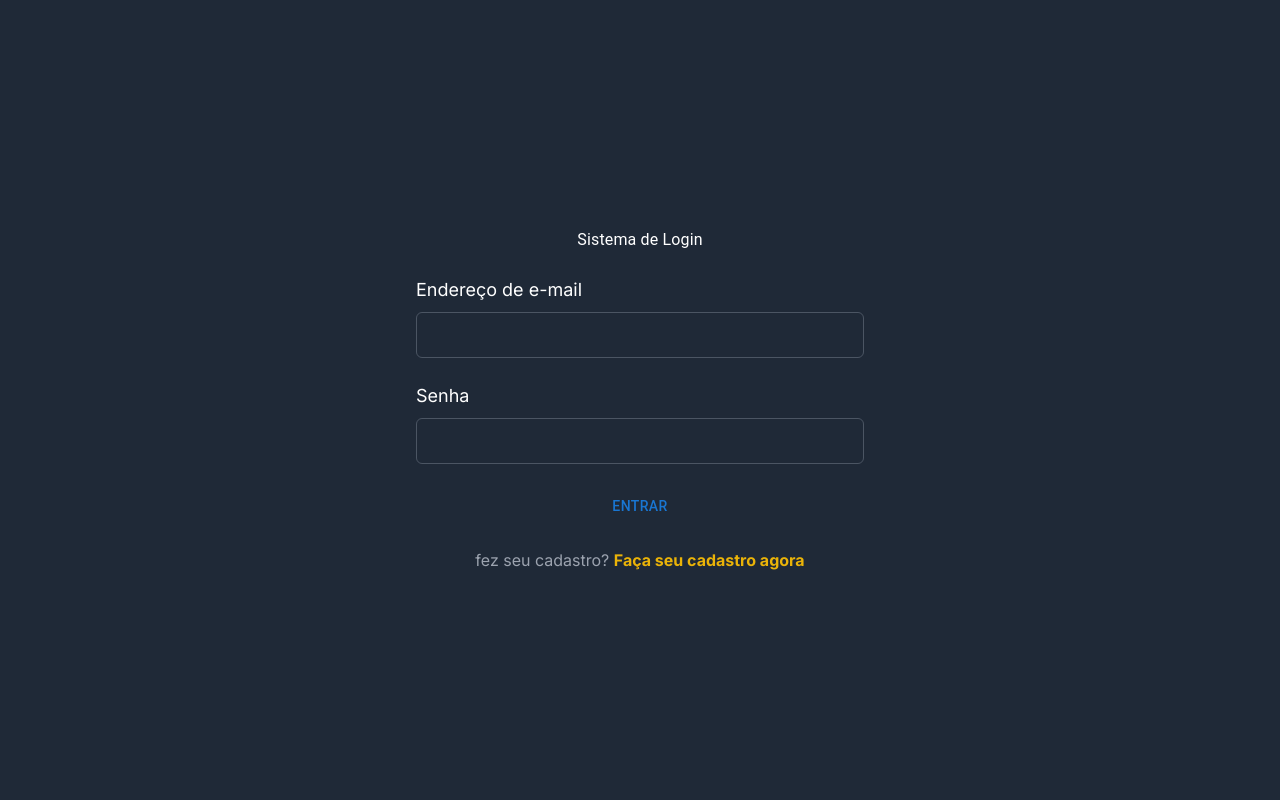
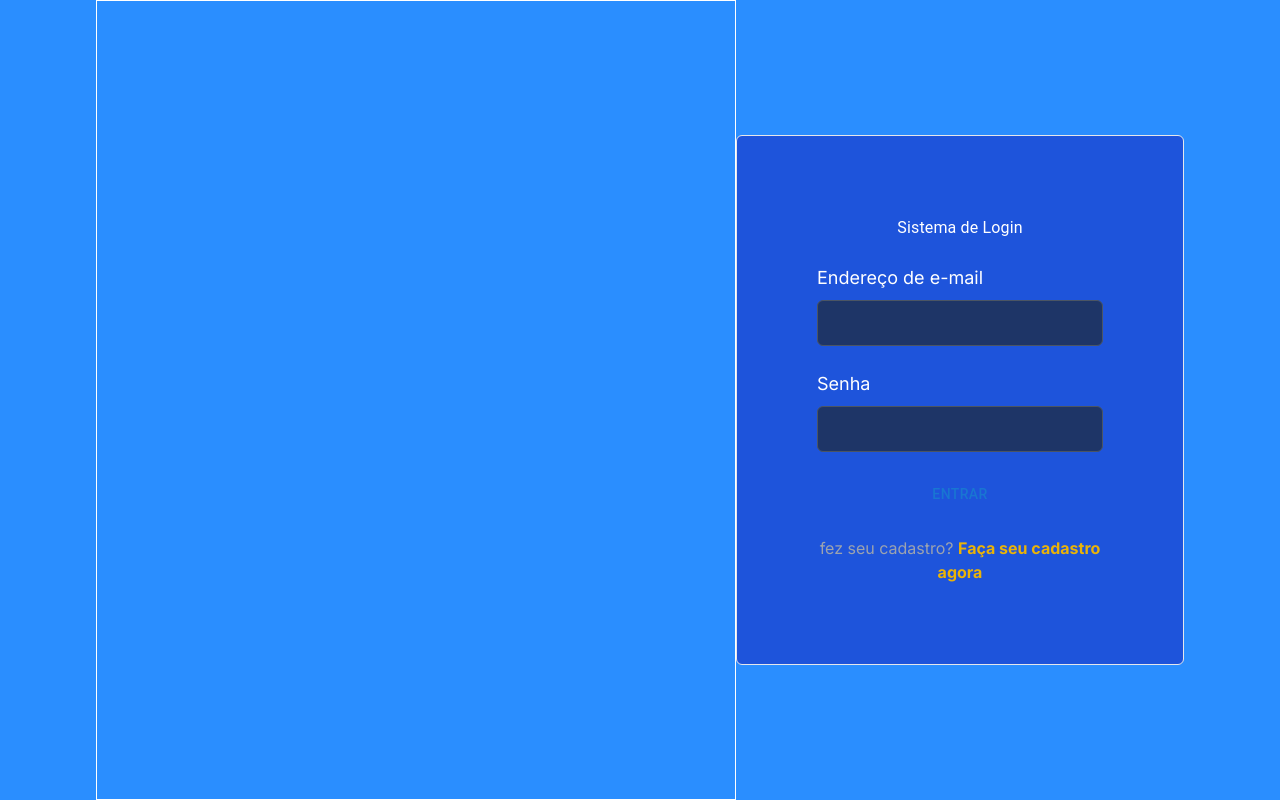
Before and after one commit to Felipegithubf/Tela-Login, a Next.js app: page / in a window 1280 px wide. Built offline with nearby package versions, Linux system fonts and the light colour scheme.

Commit message:
Atualizando

```diff
--- a/src/app/globals.css
+++ b/src/app/globals.css
@@ -1,33 +1,3 @@
 @tailwind base;
 @tailwind components;
 @tailwind utilities;
-
-:root {
-  --foreground-rgb: 0, 0, 0;
-  --background-start-rgb: 214, 219, 220;
-  --background-end-rgb: 255, 255, 255;
-}
-
-@media (prefers-color-scheme: dark) {
-  :root {
-    --foreground-rgb: 255, 255, 255;
-    --background-start-rgb: 0, 0, 0;
-    --background-end-rgb: 0, 0, 0;
-  }
-}
-
-body {
-  color: rgb(var(--foreground-rgb));
-  background: linear-gradient(
-      to bottom,
-      transparent,
-      rgb(var(--background-end-rgb))
-    )
-    rgb(var(--background-start-rgb));
-}
-
-@layer utilities {
-  .text-balance {
-    text-wrap: balance;
-  }
-}
--- a/src/app/page.tsx
+++ b/src/app/page.tsx
@@ -1,18 +1,21 @@
 import { Button, Typography } from "@mui/material";
-import Image from "@/app/imagens/galactic-night-sky-astronomy-science-combined-generative-ai.jpg";
 
 const Login = () => {
   return (
-    <div className="w-screen h-screen p-24 bg-gray-800 flex justify-center items-center">
-      <div className="max-w-md w-full">
+
+    <div className="w-screen h-screen p-24 flex justify-center items-center opacity-100" style={{ backgroundColor: "#2A8EFF" }}>
+      <header className="w-screen h-screen flex border border-white  ">
+
+      </header>
+      <div className="max-w-md p-20 w-full border border-white-600 rounded-md  bg-blue-700 bg-opacity-90">
         <Typography className="text-3xl font-bold text-center text-white mb-6">Sistema de Login</Typography>
         <div className="my-6">
           <label className="block text-lg mb-2 text-white" htmlFor="emailField">Endereço de e-mail</label>
-          <input className="w-full p-2 rounded-md text-lg bg-gray-800 border border-gray-600 outline-blue-400 text-white" type="email" id="emailField"/>
+          <input className="w-full p-2 rounded-md text-lg bg-gray-800 bg-opacity-70 border border-gray-600 outline-blue-400 text-white" type="email" id="emailField"/>
         </div>
         <div className="my-6">
           <label className="block text-lg mb-2 text-white" htmlFor="passwordField">Senha</label>
-          <input className="w-full p-2 rounded-md text-lg bg-gray-800 border border-gray-600 outline-blue-400 text-white" type="password" id="passwordField"/>
+          <input className="w-full p-2 rounded-md text-lg bg-gray-800 bg-opacity-70 border border-gray-600 outline-blue-400 text-white" type="password" id="passwordField"/>
         </div>
         <div className="my-6">
           <Button className="w-full p-2 rounded-md text-lg font-bold border-none text-white bg-yellow-500">Entrar</Button>
```
